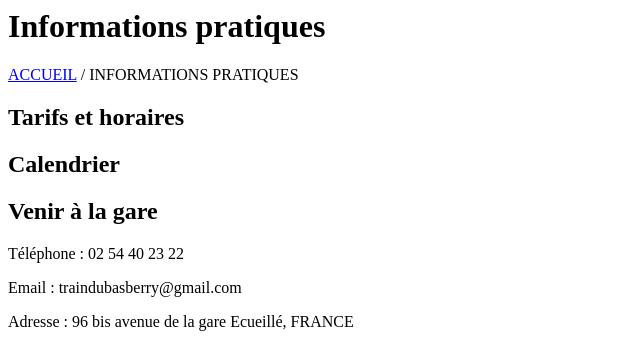
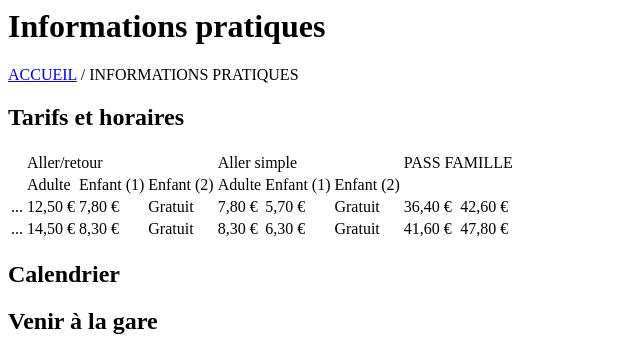
Before and after one commit to Osavia/TTGM, a PHP site: page /info.php in a window 1280 px wide. Shown: the top 348 px of the page, without its empty margins (0-640 px from the left). Run offline with PHP 8.4, Linux system fonts and the light colour scheme.

Commit message:
maj 26avr

```diff
--- a/MVC/controller/actualite/ArticleController.php
+++ b/MVC/controller/actualite/ArticleController.php
@@ -100,7 +100,7 @@ class ArticleController extends Controller
             ) {
             var_dump('lol');
             move_uploaded_file($_FILES['image']['tmp_name'], './images/actualite/' . basename($_FILES['image']['name']));
-            $article->setImage('./images/' . $_FILES['image']['name']);
+            $article->setImage('./images/actualite/' . $_FILES['image']['name']);
         }
 
 
--- a/MVC/views/actualite/actualite.php
+++ b/MVC/views/actualite/actualite.php
@@ -47,6 +47,7 @@
                 foreach ($options["ListArticles"] as $key => $article) { ?>
                     <li>
                         <a href="?page=viewed_article&id=<?= $article->getId() ?>" title="Voir cette actualité">
+
                             <article class="grid-card">
 
                                 <div class="adaptive-img--cover image-actualite">
@@ -58,7 +59,7 @@
                                 <h4>
                                     <?php echo htmlentities($article->getTitle()) ?>
                                 </h4>
-                            </article>
+
                                 <div class="post-date">
                                     <span class="post-date-day">
                                         <?php echo (new DateTime($article->getPublishedDate()))->format("d") ?>
@@ -124,6 +125,9 @@
                                         ?>
                                     </span>
                                 </div>
+
+                            </article>
+
                         </a>
 
                         <?php if (isset($_SESSION["user_is_connect"]) && $_SESSION["user_is_connect"]) { ?>
--- a/MVC/views/actualite/selected_article.php
+++ b/MVC/views/actualite/selected_article.php
@@ -7,7 +7,7 @@
     <h1>Modifier cette actualité</h1>
 
 
-    <form action="?page=updated_article_check&id=<?= $options["article"]->getId() ?>" method="post">
+    <form action="?page=updated_article_check&id=<?= $options["article"]->getId() ?>" method="post" enctype="multipart/form-data">
         <div>
             <label for="article_title">Titre :</label>
             <input type="text" id="article_title" name="article_title" required value="<?php echo htmlentities($options["article"]->getTitle()) ?>">
--- a/MVC/views/info.php
+++ b/MVC/views/info.php
@@ -16,6 +16,55 @@
 
 
         <h2 id="tarifs-horaires">Tarifs et horaires</h2>
+
+<table>
+    <thead>
+        <tr>
+            <td></td>
+            <td colspan="3">Aller/retour</td>
+            <td colspan="3">Aller simple</td>
+            <td colspan="3">PASS FAMILLE</td>
+        </tr>
+        <tr>
+            <td></td>
+            <td>Adulte</td>
+            <td>Enfant (1)</td>
+            <td>Enfant (2)</td>
+            <td>Adulte</td>
+            <td>Enfant (1)</td>
+            <td>Enfant (2)</td>
+            <td></td>
+            <td></td>
+        </tr>
+    </thead>
+    <tbody>
+        <tr>
+            <td>...</td>
+            <td>12,50 €</td>
+            <td>7,80 €</td>
+            <td>Gratuit</td>
+            <td>7,80 €</td>
+            <td>5,70 €</td>
+            <td>Gratuit</td>
+            <td>36,40 €</td>
+            <td>42,60 €</td>
+        </tr>
+        <tr>
+            <td>...</td>
+            <td>14,50 €</td>
+            <td>8,30 €</td>
+            <td>Gratuit</td>
+            <td>8,30 €</td>
+            <td>6,30 €</td>
+            <td>Gratuit</td>
+            <td>41,60 €</td>
+            <td>47,80 €</td>
+        </tr>
+    </tbody>
+</table>
+
+
+
 
         <h2 id="calendrier">Calendrier</h2>
 
--- a/public/js/moving-div.js
+++ b/public/js/moving-div.js
@@ -1,6 +1,7 @@
 "use strict";
 
 const movingDiv = document.querySelector(".movingDiv");
+
 
 const main = () => {
   document.body.addEventListener("scroll", onScroll);
```
Also changed, not shown: MVC/views/about_us.php (+21 -12 lines), MVC/views/actualite/updated_article_check.php (+1 -7 lines), MVC/views/actualite/viewed_article.php (+16 -4 lines), MVC/views/home.php (+10 -25 lines), public/styles/css/style.css (+15 -8 lines), public/styles/scss/_main.scss (+19 -11 lines), README.txt, public/images/actualite/SANY0427.JPG (added), 2 other files. Lines whose indentation alone changed are shown as unchanged.
